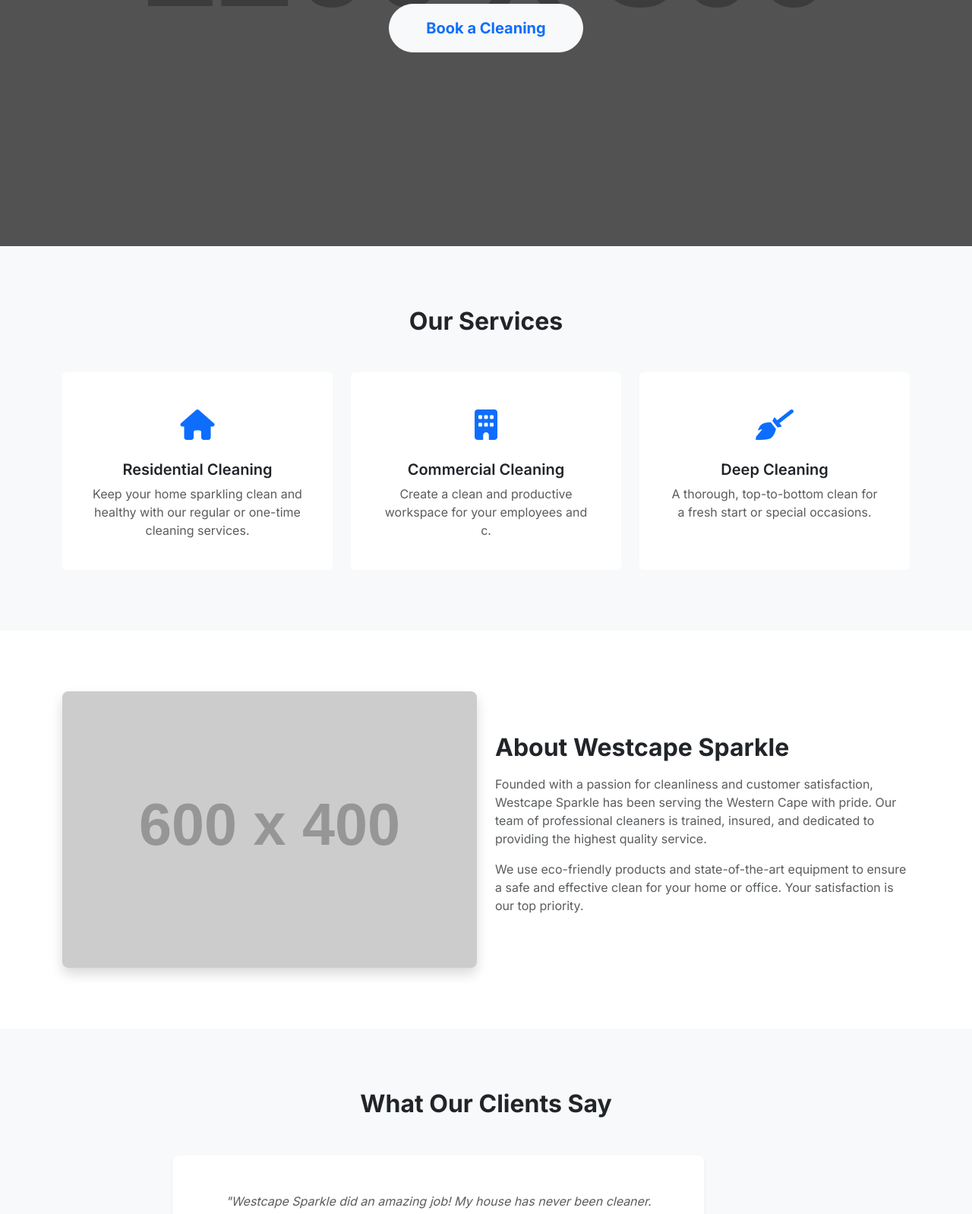
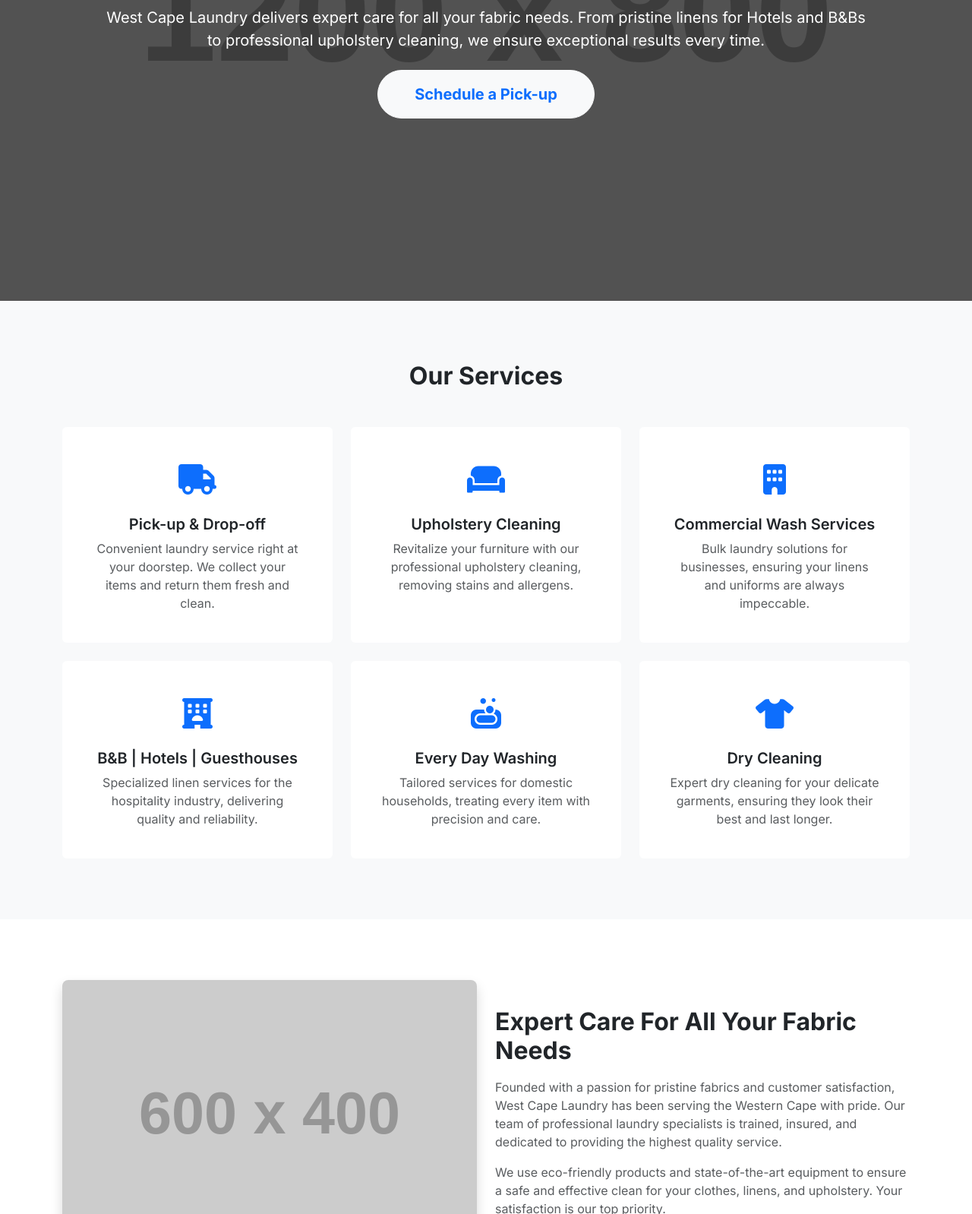
Before and after one commit to samuelfop/Westcoastlaundrytest, a plain HTML site: page index.html in a window 1280 px wide. Shown: the part 404-2002 px from the top of the page at 76% size. Drawn offline with nearby package versions, Linux system fonts and the light colour scheme; placeholder pictures from the web are drawn by us.

Commit message:
Update index.html

```diff
--- a/index.html
+++ b/index.html
@@ -3,7 +3,7 @@
 <head>
     <meta charset="UTF-8">
     <meta name="viewport" content="width=device-width, initial-scale=1.0">
-    <title>Westcape Sparkle - Cleaning Services (Bootstrap)</title>
+    <title>West Cape Laundry & Upholstery Cleaning</title>
     <!-- Bootstrap CSS -->
     <link href="https://cdn.jsdelivr.net/npm/bootstrap@5.3.2/dist/css/bootstrap.min.css" rel="stylesheet">
     <!-- Font Awesome Icons -->
@@ -13,9 +13,10 @@
     <style>
         body {
             font-family: 'Inter', sans-serif;
+            padding-top: 72px; /* Adjusted for fixed navbar */
         }
         .hero-bg {
-            background-image: linear-gradient(rgba(0,0,0,0.6), rgba(0,0,0,0.6)), url('https://placehold.co/1200x800/a0aec0/ffffff?text=Sparkling+Clean+Home');
+            background-image: linear-gradient(rgba(0,0,0,0.6), rgba(0,0,0,0.6)), url('https://placehold.co/1200x800/a0aec0/ffffff?text=Fresh+Laundry');
             background-size: cover;
             background-position: center;
             height: calc(100vh - 72px);
@@ -46,7 +47,7 @@
         <nav id="main-nav" class="navbar navbar-expand-lg navbar-light bg-white shadow-sm fixed-top">
             <div class="container">
                 <a class="navbar-brand fw-bold fs-4" href="#">
-                    <i class="fas fa-sparkles text-primary"></i> Westcape Sparkle
+                    <i class="fas fa-tshirt text-primary"></i> West Cape Laundry
                 </a>
                 <button class="navbar-toggler" type="button" data-bs-toggle="collapse" data-bs-target="#navbarNav" aria-controls="navbarNav" aria-expanded="false" aria-label="Toggle navigation">
                     <span class="navbar-toggler-icon"></span>
@@ -75,9 +76,9 @@
     <!-- Hero Section -->
     <section id="home" class="hero-bg text-white text-center">
         <div class="container">
-            <h1 class="display-3 fw-bold">Your Premier Cleaning Solution</h1>
-            <p class="lead my-4">Professional, reliable, and thorough cleaning services in the Western Cape.</p>
-            <a href="#contact" class="btn btn-light btn-lg rounded-pill fw-bold text-primary px-5 py-3">Book a Cleaning</a>
+            <h1 class="display-3 fw-bold">Laundry & Upholstery Cleaning</h1>
+            <p class="lead my-4 px-md-5">West Cape Laundry delivers expert care for all your fabric needs. From pristine linens for Hotels and B&Bs to professional upholstery cleaning, we ensure exceptional results every time.</p>
+            <a href="#contact" class="btn btn-light btn-lg rounded-pill fw-bold text-primary px-5 py-3">Schedule a Pick-up</a>
         </div>
     </section>
 
@@ -87,13 +88,22 @@
             <div class="text-center mb-5">
                 <h2 class="fw-bold">Our Services</h2>
             </div>
-            <div class="row g-4">
+            <div class="row g-4 justify-content-center">
                 <div class="col-lg-4 col-md-6">
                     <div class="card p-4 text-center h-100">
                         <div class="card-body">
-                            <div class="text-primary fs-1 mb-3"><i class="fas fa-home"></i></div>
-                            <h3 class="card-title fs-5 fw-semibold">Residential Cleaning</h3>
-                            <p class="card-text text-muted">Keep your home sparkling clean and healthy with our regular or one-time cleaning services.</p>
+                            <div class="text-primary fs-1 mb-3"><i class="fas fa-truck"></i></div>
+                            <h3 class="card-title fs-5 fw-semibold">Pick-up & Drop-off</h3>
+                            <p class="card-text text-muted">Convenient laundry service right at your doorstep. We collect your items and return them fresh and clean.</p>
+                        </div>
+                    </div>
+                </div>
+                <div class="col-lg-4 col-md-6">
+                    <div class="card p-4 text-center h-100">
+                        <div class="card-body">
+                            <div class="text-primary fs-1 mb-3"><i class="fas fa-couch"></i></div>
+                            <h3 class="card-title fs-5 fw-semibold">Upholstery Cleaning</h3>
+                            <p class="card-text text-muted">Revitalize your furniture with our professional upholstery cleaning, removing stains and allergens.</p>
                         </div>
                     </div>
                 </div>
@@ -101,17 +111,35 @@
                     <div class="card p-4 text-center h-100">
                         <div class="card-body">
                             <div class="text-primary fs-1 mb-3"><i class="fas fa-building"></i></div>
-                            <h3 class="card-title fs-5 fw-semibold">Commercial Cleaning</h3>
-                            <p class="card-text text-muted">Create a clean and productive workspace for your employees and c.</p>
+                            <h3 class="card-title fs-5 fw-semibold">Commercial Wash Services</h3>
+                            <p class="card-text text-muted">Bulk laundry solutions for businesses, ensuring your linens and uniforms are always impeccable.</p>
                         </div>
                     </div>
                 </div>
                 <div class="col-lg-4 col-md-6">
                     <div class="card p-4 text-center h-100">
                         <div class="card-body">
-                            <div class="text-primary fs-1 mb-3"><i class="fas fa-broom"></i></div>
-                            <h3 class="card-title fs-5 fw-semibold">Deep Cleaning</h3>
-                            <p class="card-text text-muted">A thorough, top-to-bottom clean for a fresh start or special occasions.</p>
+                            <div class="text-primary fs-1 mb-3"><i class="fas fa-hotel"></i></div>
+                            <h3 class="card-title fs-5 fw-semibold">B&B | Hotels | Guesthouses</h3>
+                            <p class="card-text text-muted">Specialized linen services for the hospitality industry, delivering quality and reliability.</p>
+                        </div>
+                    </div>
+                </div>
+                 <div class="col-lg-4 col-md-6">
+                    <div class="card p-4 text-center h-100">
+                        <div class="card-body">
+                            <div class="text-primary fs-1 mb-3"><i class="fas fa-soap"></i></div>
+                            <h3 class="card-title fs-5 fw-semibold">Every Day Washing</h3>
+                            <p class="card-text text-muted">Tailored services for domestic households, treating every item with precision and care.</p>
+                        </div>
+                    </div>
+                </div>
+                 <div class="col-lg-4 col-md-6">
+                    <div class="card p-4 text-center h-100">
+                        <div class="card-body">
+                            <div class="text-primary fs-1 mb-3"><i class="fas fa-shirt"></i></div>
+                            <h3 class="card-title fs-5 fw-semibold">Dry Cleaning</h3>
+                            <p class="card-text text-muted">Expert dry cleaning for your delicate garments, ensuring they look their best and last longer.</p>
                         </div>
                     </div>
                 </div>
@@ -127,12 +155,12 @@
                     <img src="https://placehold.co/600x400/0d6efd/ffffff?text=Our+Team" alt="Our Team" class="img-fluid rounded-3 shadow">
                 </div>
                 <div class="col-md-6 mt-4 mt-md-0">
-                    <h2 class="fw-bold">About Westcape Sparkle</h2>
+                    <h2 class="fw-bold">Expert Care For All Your Fabric Needs</h2>
                     <p class="text-muted mt-3">
-                        Founded with a passion for cleanliness and customer satisfaction, Westcape Sparkle has been serving the Western Cape with pride. Our team of professional cleaners is trained, insured, and dedicated to providing the highest quality service.
+                        Founded with a passion for pristine fabrics and customer satisfaction, West Cape Laundry has been serving the Western Cape with pride. Our team of professional laundry specialists is trained, insured, and dedicated to providing the highest quality service.
                     </p>
                     <p class="text-muted">
-                        We use eco-friendly products and state-of-the-art equipment to ensure a safe and effective clean for your home or office. Your satisfaction is our top priority.
+                        We use eco-friendly products and state-of-the-art equipment to ensure a safe and effective clean for your clothes, linens, and upholstery. Your satisfaction is our top priority.
                     </p>
                 </div>
             </div>
@@ -149,20 +177,20 @@
                 <div class="carousel-inner">
                     <div class="carousel-item active">
                         <div class="container text-center bg-white p-5 rounded-3 shadow-sm">
-                            <p class="fst-italic text-muted">"Westcape Sparkle did an amazing job! My house has never been cleaner. Highly recommended!"</p>
+                            <p class="fst-italic text-muted">"West Cape Laundry did an amazing job! My clothes have never been cleaner. Highly recommended!"</p>
                             <p class="fw-semibold mt-3">- Sarah L, Cape Town</p>
                         </div>
                     </div>
                     <div class="carousel-item">
                          <div class="container text-center bg-white p-5 rounded-3 shadow-sm">
-                            <p class="fst-italic text-muted">"Professional, punctual, and thorough. Our office looks fantastic after their service."</p>
-                            <p class="fw-semibold mt-3">- John D, Stellenbosch</p>
+                            <p class="fst-italic text-muted">"The pick-up service is a lifesaver! Professional, punctual, and my linens look fantastic."</p>
+                            <p class="fw-semibold mt-3">- John D, B&B Owner</p>
                         </div>
                     </div>
                     <div class="carousel-item">
                         <div class="container text-center bg-white p-5 rounded-3 shadow-sm">
-                            <p class="fst-italic text-muted">"The deep cleaning service was worth every penny. It felt like moving into a brand new home."</p>
-                            <p class="fw-semibold mt-3">- Mary P, Paarl</p>
+                            <p class="fst-italic text-muted">"The upholstery cleaning was worth every penny. It felt like getting a brand new couch."</p>
+                            <p class="fw-semibold mt-3">- Mary P, Durbanville</p>
                         </div>
                     </div>
                 </div>
@@ -184,10 +212,10 @@
             <div class="text-center mb-5">
                 <h2 class="fw-bold">Get In Touch</h2>
             </div>
-            <div class="row">
-                <div class="col-md-7 mx-auto">
+            <div class="row justify-content-center">
+                <div class="col-lg-8">
                     <div class="row">
-                        <div class="col-lg-6 mb-4 mb-lg-0">
+                        <div class="col-md-7 mb-4 mb-md-0">
                             <form action="#" method="POST" class="d-grid gap-3">
                                 <input type="text" placeholder="Your Name" class="form-control form-control-lg">
                                 <input type="email" placeholder="Your Email" class="form-control form-control-lg">
@@ -195,11 +223,12 @@
                                 <button type="submit" class="btn btn-primary btn-lg">Send Message</button>
                             </form>
                         </div>
-                        <div class="col-lg-6">
+                        <div class="col-md-5">
                             <h3 class="fs-5 fw-semibold mb-3">Contact Information</h3>
-                            <p class="text-muted"><i class="fas fa-phone me-2 text-primary"></i> (021) 123-4567</p>
-                            <p class="text-muted"><i class="fas fa-envelope me-2 text-primary"></i> contact@westcapesparkle.co.za</p>
-                            <p class="text-muted"><i class="fas fa-map-marker-alt me-2 text-primary"></i> 123 Clean Street, Cape Town, 8001</p>
+                            <p class="text-muted"><i class="fas fa-phone me-2 text-primary"></i> <strong>Laundry:</strong> 065 679 0592</p>
+                            <p class="text-muted"><i class="fas fa-phone me-2 text-primary"></i> <strong>Upholstery:</strong> 066 287 3789</p>
+                            <p class="text-muted"><i class="fas fa-envelope me-2 text-primary"></i> contact@westcapelaundry.co.za</p>
+                            <p class="text-muted"><i class="fas fa-map-marker-alt me-2 text-primary"></i> Big Bay Office Park, 16 Beach Estate Blvd - Office Park 3, Cape Town</p>
                         </div>
                     </div>
                 </div>
@@ -211,14 +240,14 @@
     <footer class="bg-dark text-white py-4">
         <div class="container text-center">
             <a class="navbar-brand fw-bold fs-4 text-white" href="#">
-                <i class="fas fa-sparkles text-primary"></i> Westcape Sparkle
+                <i class="fas fa-tshirt text-primary"></i> West Cape Laundry
             </a>
             <div class="my-3">
                 <a href="#" class="text-white mx-2"><i class="fab fa-facebook-f fa-lg"></i></a>
                 <a href="#" class="text-white mx-2"><i class="fab fa-instagram fa-lg"></i></a>
                 <a href="#" class="text-white mx-2"><i class="fab fa-twitter fa-lg"></i></a>
             </div>
-            <p class="text-white-50">&copy; 2024 Westcape Sparkle. All Rights Reserved.</p>
+            <p class="text-white-50">&copy; 2024 West Cape Laundry. All Rights Reserved.</p>
         </div>
     </footer>
 
```
